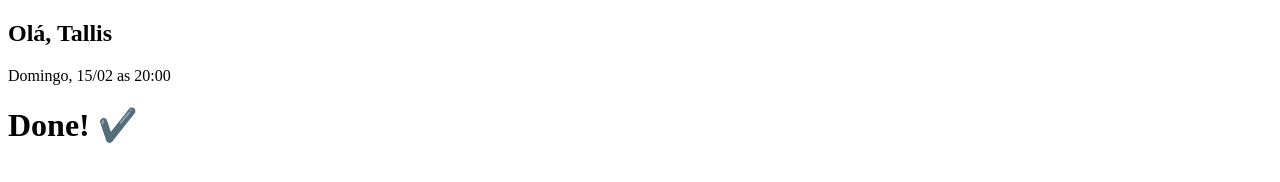
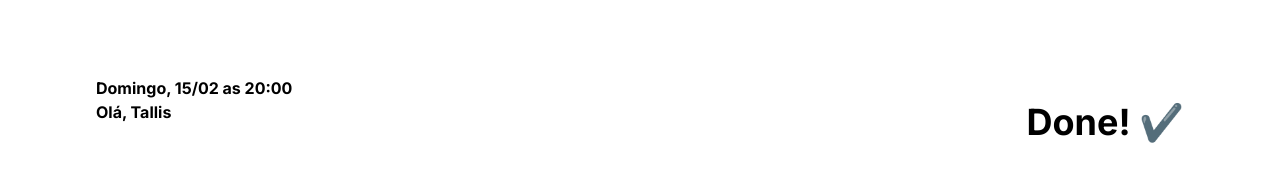
Before and after one commit to tallismelo07/projeto-lista-de-tarefa, a plain HTML site: page index.html in a window 1280 px wide. Drawn offline with Linux system fonts and the light colour scheme.

Commit message:
Estilizando projeto, com cores, melhorias de fonts

```diff
--- /dev/null
+++ b/css/header.css
@@ -0,0 +1,21 @@
+.cabeçalho {
+    display: flex;
+    justify-content: space-between;
+    margin: 6em;
+    padding: .5em 0;
+}
+
+.saudacao {
+    font-weight: 700;
+}
+
+.data-e-hora {
+    font-weight: 700;
+    position: absolute;
+    top: 10%;
+}
+
+.logo {
+    font-size: 36px;
+    font-weight: 700;
+}
--- a/index.html
+++ b/index.html
@@ -3,9 +3,11 @@
 <head>
     <meta charset="UTF-8">
     <meta name="viewport" content="width=device-width, initial-scale=1.0">
+    <link rel="stylesheet" href="reset.css">
     <link rel="preconnect" href="https://fonts.googleapis.com">
     <link rel="preconnect" href="https://fonts.gstatic.com" crossorigin>
     <link href="https://fonts.googleapis.com/css2?family=Inter:ital,opsz,wght@0,14..32,100..900;1,14..32,100..900&display=swap" rel="stylesheet">
+    <link rel="stylesheet" href="style.css">
     <title>DONE - Lista de Tarefas</title>
 </head>
 <body>
@@ -14,5 +16,8 @@
         <p class="data-e-hora" id="hora-data">Domingo, 15/02 as 20:00</p>
         <h1 class="logo">Done! ✔️</h1>
     </header>
+    <section class="new">
+
+    </section>
 </body>
 </html>
--- /dev/null
+++ b/reset.css
@@ -0,0 +1,48 @@
+/* http://meyerweb.com/eric/tools/css/reset/
+   v2.0 | 20110126
+   License: none (public domain)
+*/
+
+html, body, div, span, applet, object, iframe,
+h1, h2, h3, h4, h5, h6, p, blockquote, pre,
+a, abbr, acronym, address, big, cite, code,
+del, dfn, em, img, ins, kbd, q, s, samp,
+small, strike, strong, sub, sup, tt, var,
+b, u, i, center,
+dl, dt, dd, ol, ul, li,
+fieldset, form, label, legend,
+table, caption, tbody, tfoot, thead, tr, th, td,
+article, aside, canvas, details, embed,
+figure, figcaption, footer, header, hgroup,
+menu, nav, output, ruby, section, summary,
+time, mark, audio, video {
+    margin: 0;
+    padding: 0;
+    border: 0;
+    font-size: 100%;
+    font: inherit;
+    vertical-align: baseline;
+}
+/* HTML5 display-role reset for older browsers */
+article, aside, details, figcaption, figure,
+footer, header, hgroup, menu, nav, section {
+    display: block;
+}
+body {
+    line-height: 1;
+}
+ol, ul {
+    list-style: none;
+}
+blockquote, q {
+    quotes: none;
+}
+blockquote:before, blockquote:after,
+q:before, q:after {
+    content: '';
+    content: none;
+}
+table {
+    border-collapse: collapse;
+    border-spacing: 0;
+}
--- /dev/null
+++ b/style.css
@@ -0,0 +1,18 @@
+@import url(css/header.css);
+
+:root {
+    --preto: #000000;
+    --verde: #4F772D;
+    --vermelho: #BA181B;
+    --cinza: #ADB5BD;
+    --branco: #FFFFFF;
+
+    --fonte-principal: 'Inter';
+}
+
+body {
+    background-color: var(--branco);
+    font-family: var(--fonte-principal);
+    font-size: 16px;
+    font-weight: 400;
+}
```
